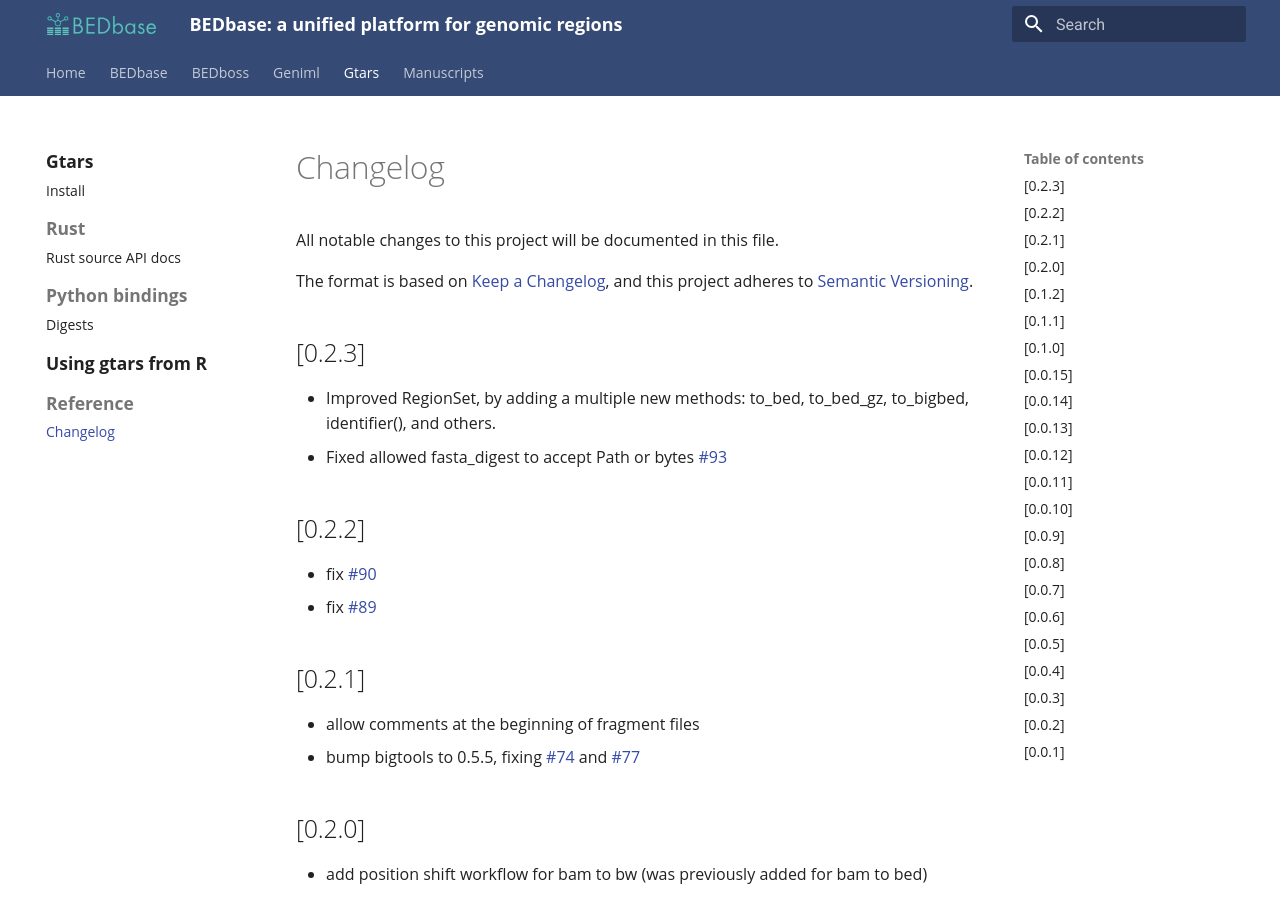
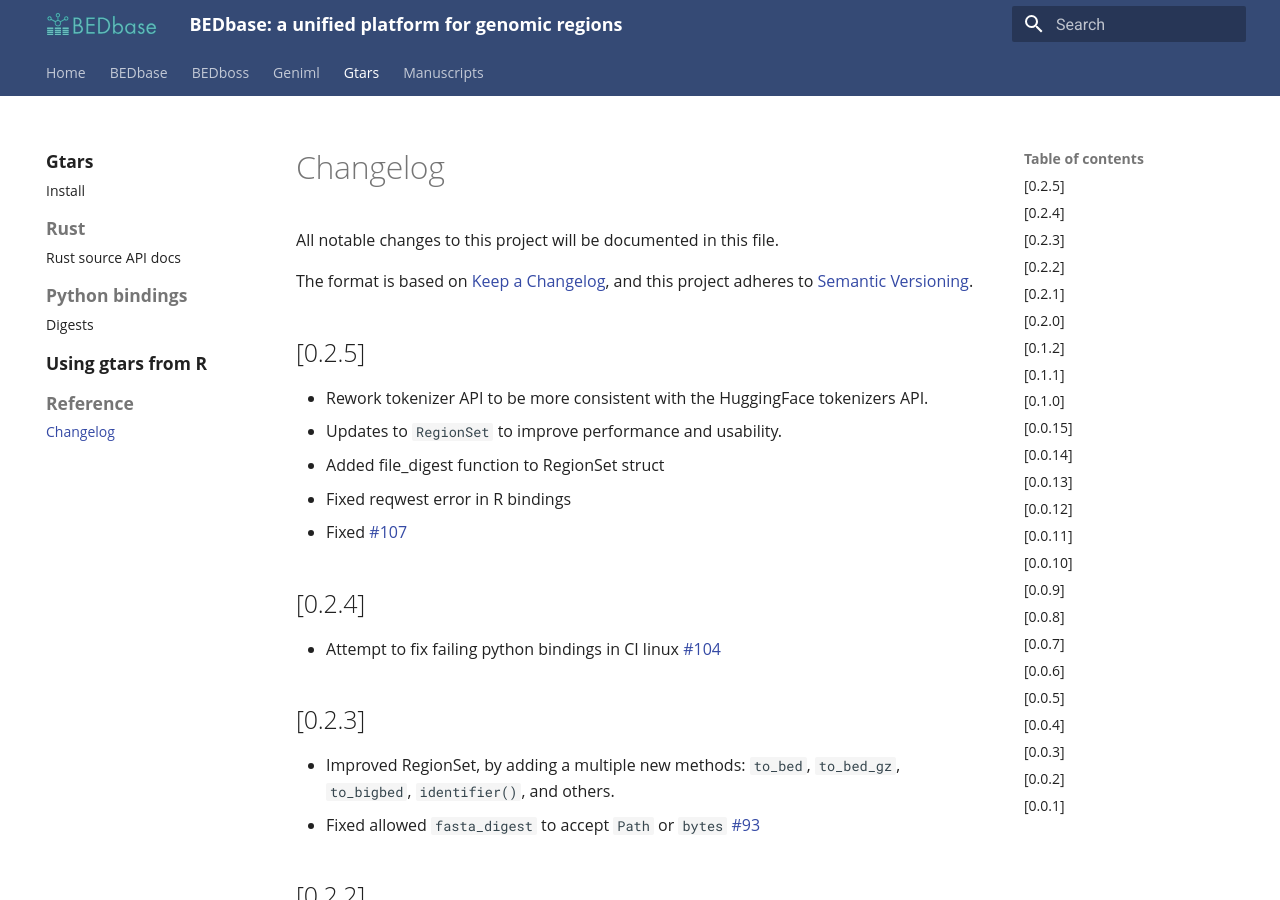
Before and after one commit to databio/bedbase, an MkDocs documentation site: the page built from docs/gtars/changelog.md, in a window 1280 px wide and 900 px high. Built offline with MkDocs 1.6.1 and Material for MkDocs 9.7.7, drawn with Linux system fonts in a browser that asks for light colours.

Commit message:
updated changelog of gtars

```diff
--- a/docs/gtars/changelog.md
+++ b/docs/gtars/changelog.md
@@ -4,9 +4,19 @@
 The format is based on [Keep a Changelog](https://keepachangelog.com/en/1.0.0/),
 and this project adheres to [Semantic Versioning](https://semver.org/spec/v2.0.0.html).
 
+## [0.2.5]
+- Rework tokenizer API to be more consistent with the HuggingFace tokenizers API.
+- Updates to `RegionSet` to improve performance and usability.
+- Added file_digest function to RegionSet struct
+- Fixed reqwest error in R bindings
+- Fixed [#107](https://github.com/databio/gtars/issues/107)
+
+## [0.2.4]
+- Attempt to fix failing python bindings in CI linux [#104](https://github.com/databio/gtars/issues/104)
+
 ## [0.2.3]
-- Improved RegionSet, by adding a multiple new methods: to_bed, to_bed_gz, to_bigbed, identifier(), and others.
-- Fixed allowed fasta_digest to accept Path or bytes [#93](https://github.com/databio/gtars/issues/93)
+- Improved RegionSet, by adding a multiple new methods: `to_bed`, `to_bed_gz`, `to_bigbed`, `identifier()`, and others.
+- Fixed allowed `fasta_digest` to accept `Path` or `bytes` [#93](https://github.com/databio/gtars/issues/93)
 
 ## [0.2.2]
 - fix [#90](https://github.com/databio/gtars/issues/90)
```
